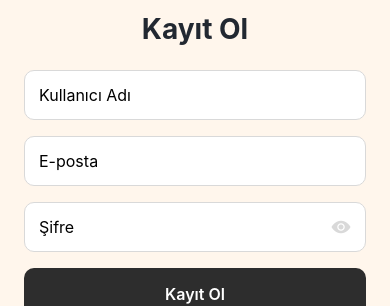
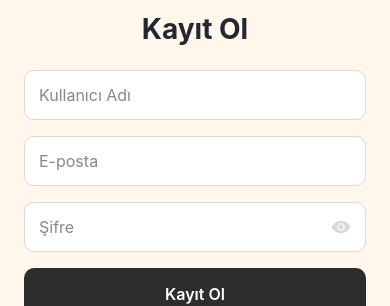
Before and after one commit to omerkilincoglu/bitirme-frontend-proje, a React Native app: screen /Signup in a window 390 px wide. Shown: the part 268-574 px from the top of the page. Built offline with nearby package versions, Linux system fonts and the light colour scheme.

Commit message:
Login ve Giriş sayfalarında yazı tipleri değişmesi ve Ürün sayfasının telefonda düzenlenmesi

```diff
--- a/app.json
+++ b/app.json
@@ -13,7 +13,11 @@
       "backgroundColor": "#ffffff"
     },
     "ios": {
-      "supportsTablet": true
+      "supportsTablet": true,
+      "bundleIdentifier": "com.engomer.secondhand",
+      "infoPlist": {
+        "ITSAppUsesNonExemptEncryption": false
+      }
     },
     "android": {
       "adaptiveIcon": {
--- a/package.json
+++ b/package.json
@@ -18,6 +18,7 @@
     "axios": "^1.9.0",
     "babel-preset-expo": "^13.1.11",
     "expo": "~53.0.8",
+    "expo-dev-client": "~5.2.4",
     "expo-image-picker": "~16.1.4",
     "expo-linking": "^7.1.5",
     "expo-location": "~18.1.5",
@@ -32,6 +33,7 @@
     "react-native-reanimated-carousel": "^4.0.2",
     "react-native-safe-area-context": "5.4.0",
     "react-native-screens": "~4.10.0",
+    "react-native-svg": "^15.12.0",
     "react-native-vector-icons": "^10.2.0"
   },
   "devDependencies": {
--- a/screens/LoginScreen.js
+++ b/screens/LoginScreen.js
@@ -40,6 +40,7 @@ export default function LoginScreen({ navigation }) {
       <TextInput
         style={styles.input}
         placeholder="Kullanıcı Adı / E-posta"
+        placeholderTextColor="#888888"
         value={usernameOrEmail}
         onChangeText={setUsernameOrEmail}
       />
@@ -48,6 +49,7 @@ export default function LoginScreen({ navigation }) {
         <TextInput
           style={styles.passwordInput}
           placeholder="Şifre"
+          placeholderTextColor="#888888"
           secureTextEntry={!showPassword}
           value={password}
           onChangeText={setPassword}
@@ -94,6 +96,7 @@ const styles = StyleSheet.create({
     fontSize: 16,
     borderWidth: 1,
     borderColor: colors.gray,
+    color: "black",
   },
   passwordContainer: {
     flexDirection: "row",
@@ -110,6 +113,7 @@ const styles = StyleSheet.create({
     flex: 1,
     fontSize: 16,
     paddingVertical: 14,
+    color: "black",
   },
   primaryButton: {
     backgroundColor: colors.primary,
--- a/screens/SignupScreen.js
+++ b/screens/SignupScreen.js
@@ -44,12 +44,14 @@ export default function SignupScreen({ navigation }) {
       <TextInput
         style={styles.input}
         placeholder="Kullanıcı Adı"
+        placeholderTextColor="#888888"
         value={username}
         onChangeText={setUsername}
       />
       <TextInput
         style={styles.input}
         placeholder="E-posta"
+        placeholderTextColor="#888888"
         value={email}
         onChangeText={setEmail}
       />
@@ -59,6 +61,7 @@ export default function SignupScreen({ navigation }) {
         <TextInput
           style={styles.passwordInput}
           placeholder="Şifre"
+          placeholderTextColor="#888888"
           secureTextEntry={!showPassword}
           value={password}
           onChangeText={setPassword}
@@ -105,6 +108,7 @@ const styles = StyleSheet.create({
     fontSize: 16,
     borderWidth: 1,
     borderColor: colors.gray,
+    color: 'black'
   },
   passwordContainer: {
     flexDirection: "row",
@@ -116,11 +120,13 @@ const styles = StyleSheet.create({
     paddingHorizontal: 14,
     paddingVertical: Platform.OS === "ios" ? 14 : 0,
     marginBottom: 16,
+
   },
   passwordInput: {
     flex: 1,
     fontSize: 16,
     paddingVertical: 14,
+    color: 'black'
   },
   primaryButton: {
     backgroundColor: colors.dark,
```
Also changed, not shown: 1 other file (tests, documents, lock files or other folders).
